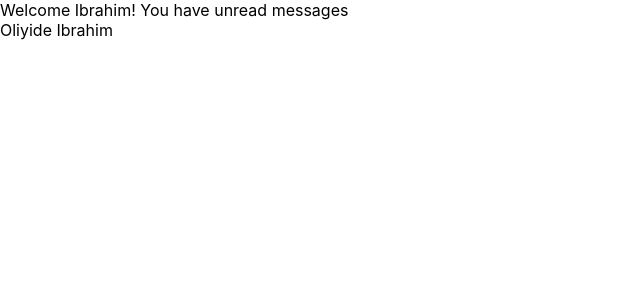
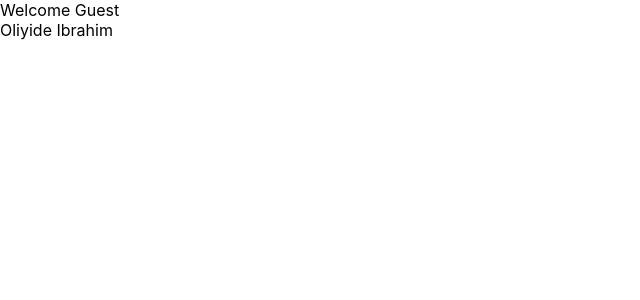
Before and after one commit to IbrahimO123/practice-typescript, a React (Create React App) app: page / in a window 1280 px wide. Shown: the top 300 px of the page, without its empty margins (0-640 px from the left). Built offline with nearby package versions, Linux system fonts and the light colour scheme.

Commit message:
type of data used in typescript

```diff
--- a/src/components/Greet.tsx
+++ b/src/components/Greet.tsx
@@ -1,10 +1,20 @@
 type GreetProps = {
-    name : string,
-    messageCount : number,
+  name: string;
+  messageCount?: number;
+  isLoggedIn: boolean;
 };
 
 export const Greet = (props: GreetProps) => {
+  const { messageCount = 0 } = props;
   return (
-    <div>Welcome {props.name}! You have unread messages</div>
-  )
-}
+    <div>
+      {props.isLoggedIn ? (
+        <div>
+          Welcome {props.name}! You have {messageCount} unread messages
+        </div>
+      ) : (
+        <div>Welcome Guest</div>
+      )}
+    </div>
+  );
+};
```
